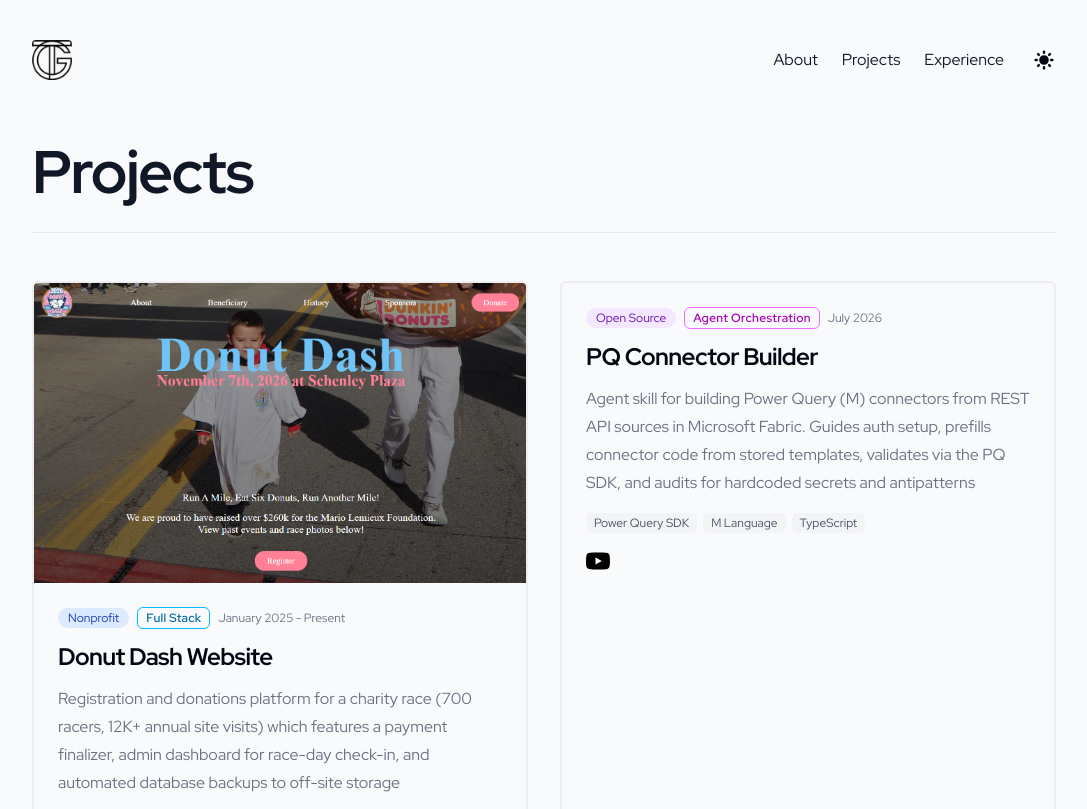
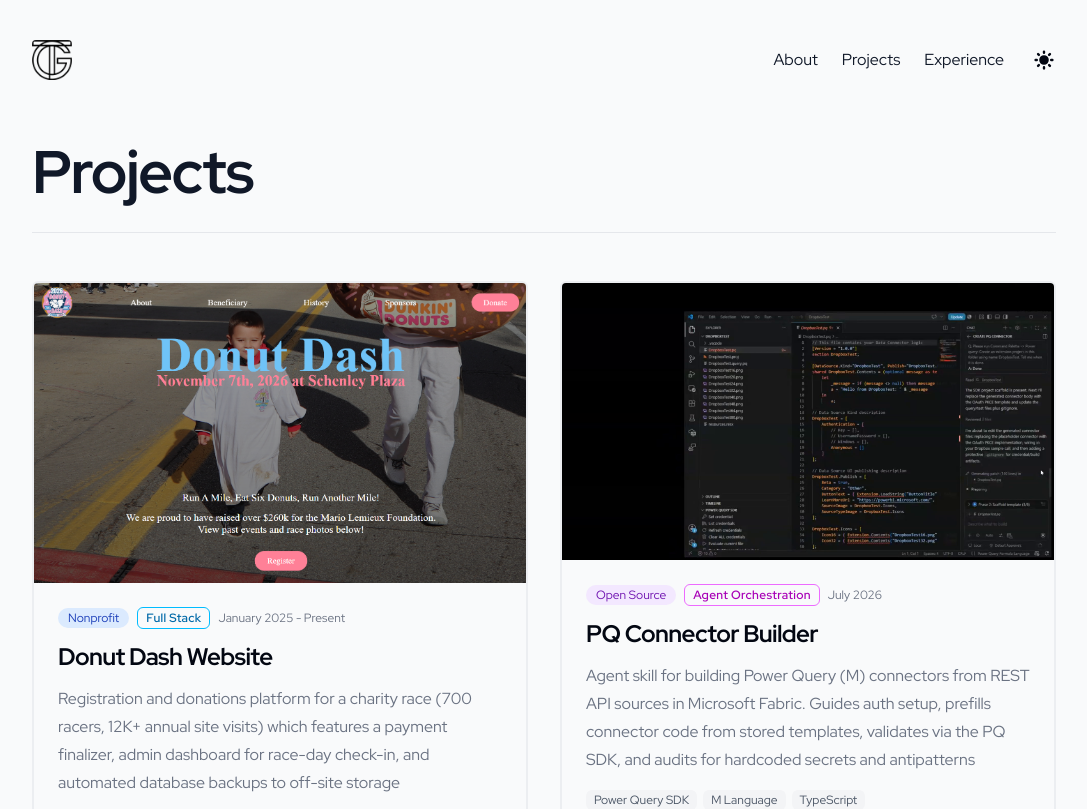
Before and after one commit to tedgershon/tedgershon.github.io, a Next.js app: page /projects in a window 1280 px wide. Shown: the top 809 px of the page, without its empty margins (96-1183 px from the left). Built offline with nearby package versions, Linux system fonts and the light colour scheme.

Commit message:
Add PQ Connector Builder thumbnail from demo video still

```diff
--- a/data/projectsData.ts
+++ b/data/projectsData.ts
@@ -87,6 +87,7 @@
   {
     title: 'PQ Connector Builder',
     demoVideo: '/static/videos/pq-agent-skill-oauth-demo.mp4',
+    imgSrc: '/static/images/pq-connector-builder-demo.png',
     description:
       'Agent skill for building Power Query (M) connectors from REST API sources in Microsoft Fabric. Guides auth setup, prefills connector code from stored templates, validates via the PQ SDK, and audits for hardcoded secrets and antipatterns',
     techStack: ['Power Query SDK', 'M Language', 'TypeScript'],
```
Also changed, not shown: public/static/images/pq-connector-builder-demo.png (added).
